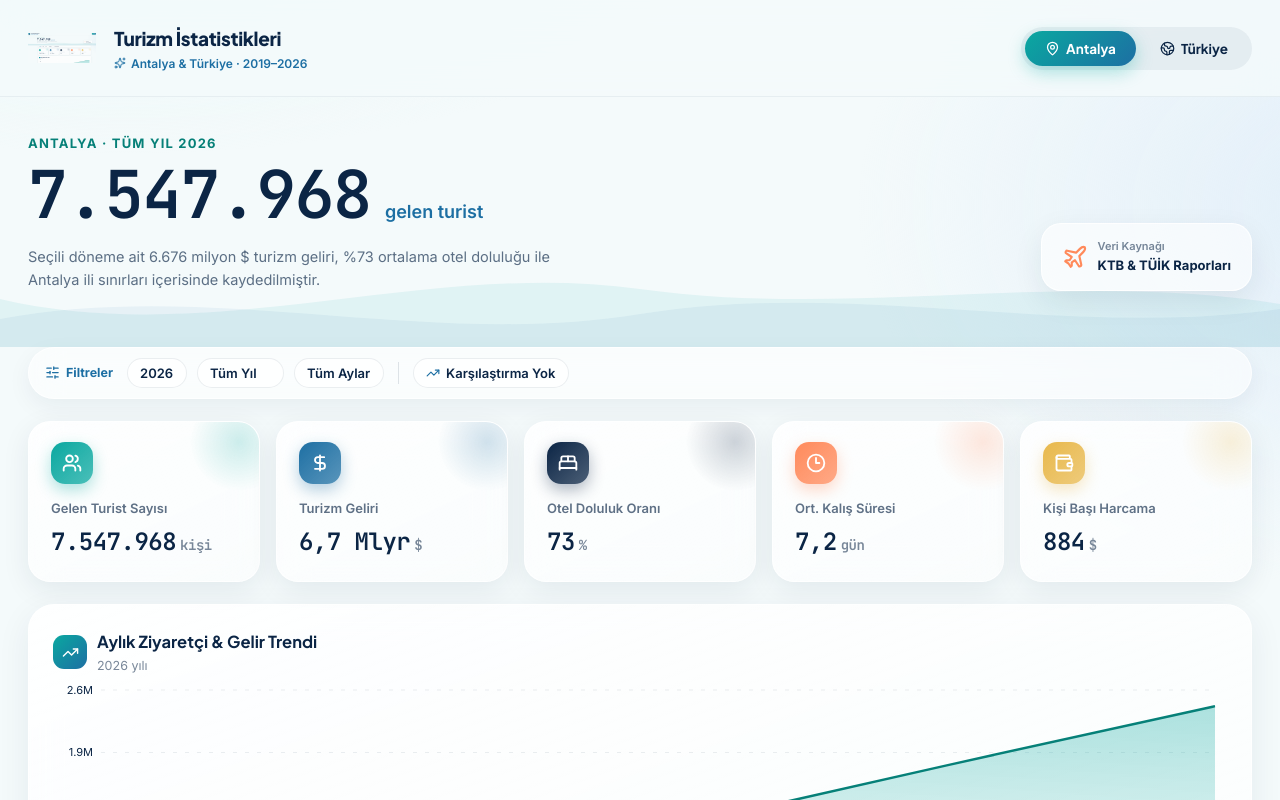
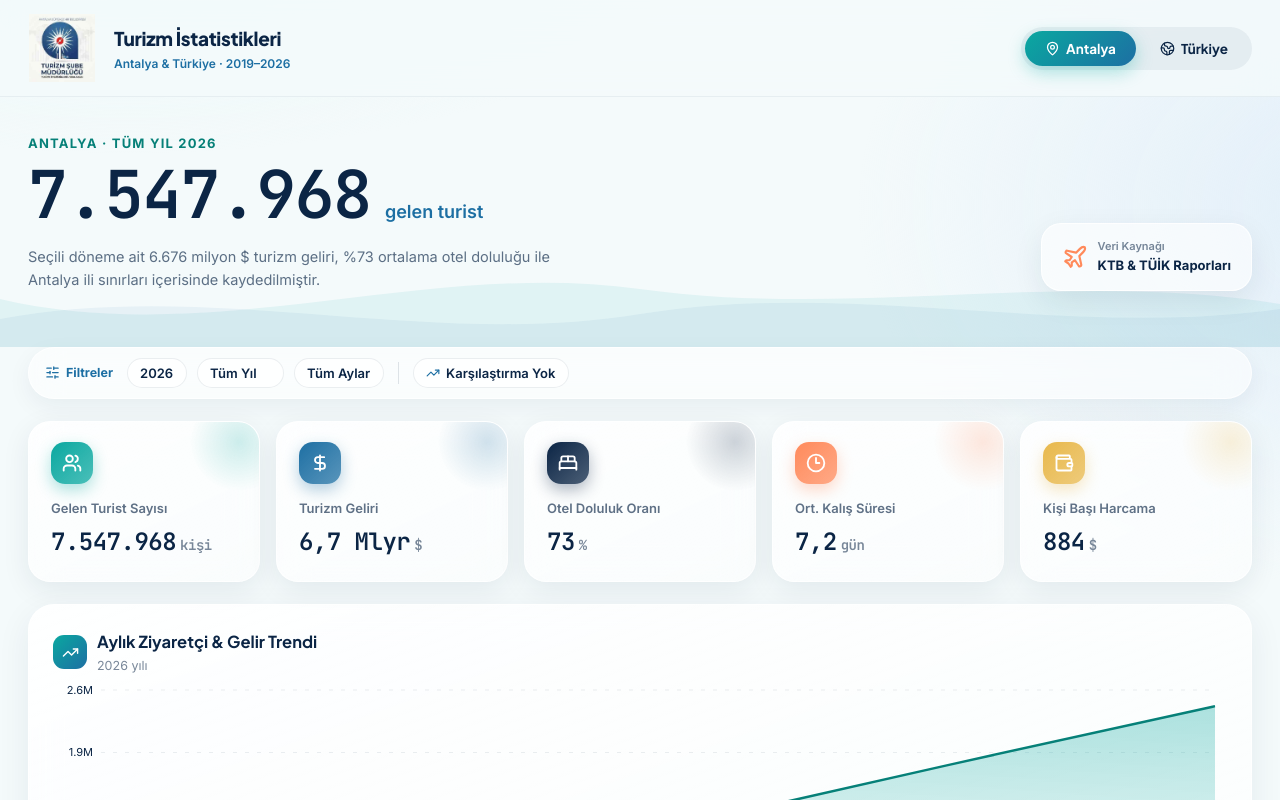
Before and after one commit to ufukoncel07-cloud/Turizm-statistikleri, a React (Vite) app: page / in a window 1280 px wide. Shown: the top 800 px of the page. Built offline with nearby package versions, Linux system fonts and the light colour scheme.

Commit message:
fix: use new logo and remove sparkles icon

```diff
--- a/index.html
+++ b/index.html
@@ -2,8 +2,8 @@
 <html lang="en">
   <head>
     <meta charset="UTF-8" />
-    <link rel="icon" type="image/png" href="./logo.png" />
-    <link rel="apple-touch-icon" href="./logo.png" />
+    <link rel="icon" type="image/jpeg" href="./logo.jpg" />
+    <link rel="apple-touch-icon" href="./logo.jpg" />
     <meta name="viewport" content="width=device-width, initial-scale=1.0" />
     <title>Turizm İstatistikleri</title>
   </head>
--- a/src/App.tsx
+++ b/src/App.tsx
@@ -384,13 +384,13 @@ export default function TurizmDashboard() {
         display: "flex", alignItems: "center", justifyContent: "space-between", flexWrap: "wrap", gap: 14,
       }}>
         <div style={{ display: "flex", alignItems: "center", gap: 14 }}>
-          <img src="./logo.png" alt="Turizm İstatistikleri Logo" style={{ width: 68, height: 68, objectFit: "contain" }} />
+          <img src="./logo.jpg" alt="Turizm İstatistikleri Logo" style={{ width: 68, height: 68, objectFit: "contain" }} />
           <div style={{ paddingLeft: 4 }}>
             <div style={{ fontFamily: "Plus Jakarta Sans, sans-serif", fontWeight: 800, fontSize: 19, color: COLORS.lacivert, letterSpacing: -0.3 }}>
               Turizm İstatistikleri
             </div>
             <div style={{ fontSize: 12, color: COLORS.deniz, fontWeight: 600, display: "flex", alignItems: "center", gap: 5 }}>
-              <Sparkles size={12} /> Antalya & Türkiye · 2019–2026
+              Antalya & Türkiye · 2019–2026
             </div>
           </div>
         </div>
```
Also changed, not shown: public/logo.jpg (added), public/logo.png (deleted).
